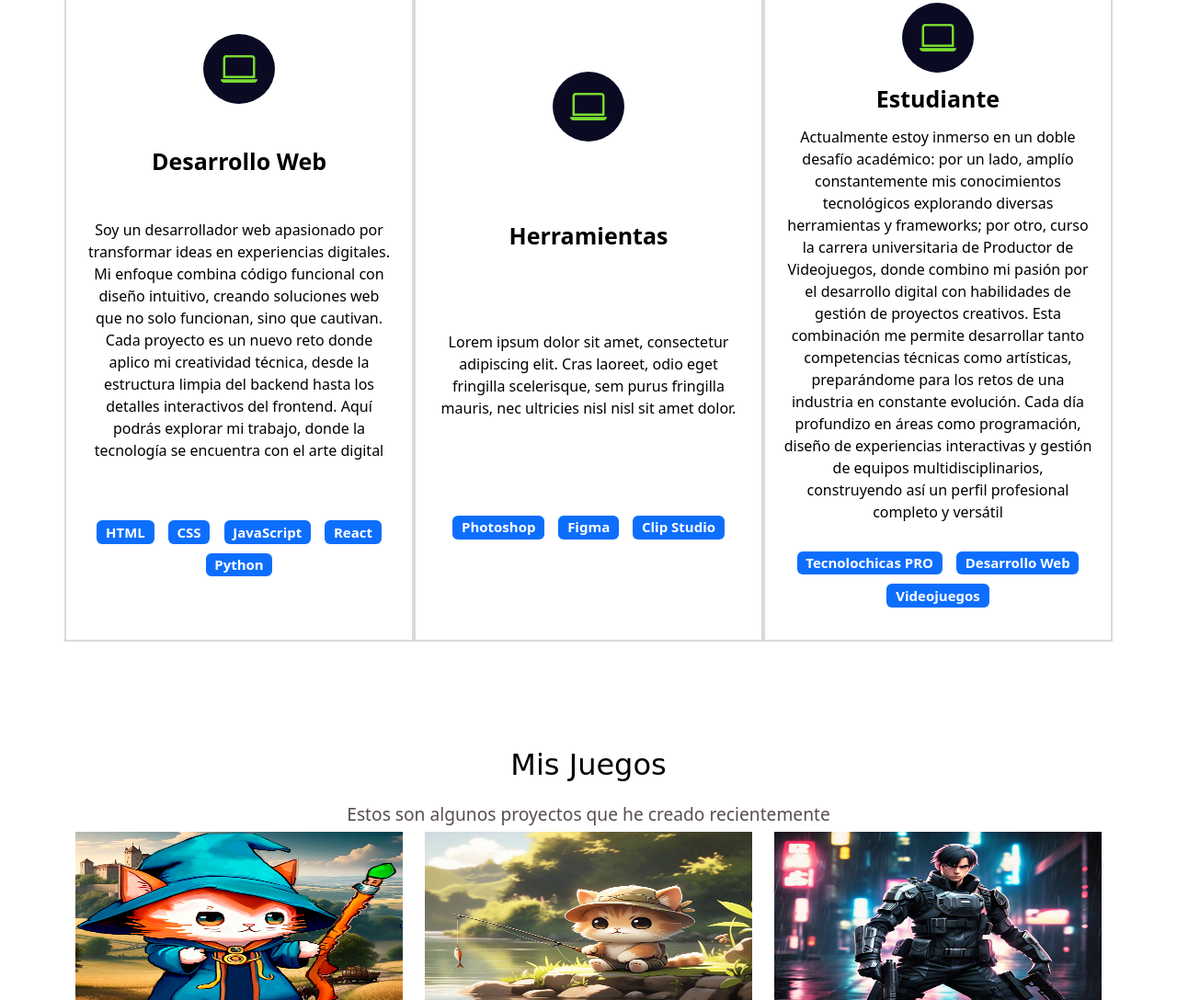
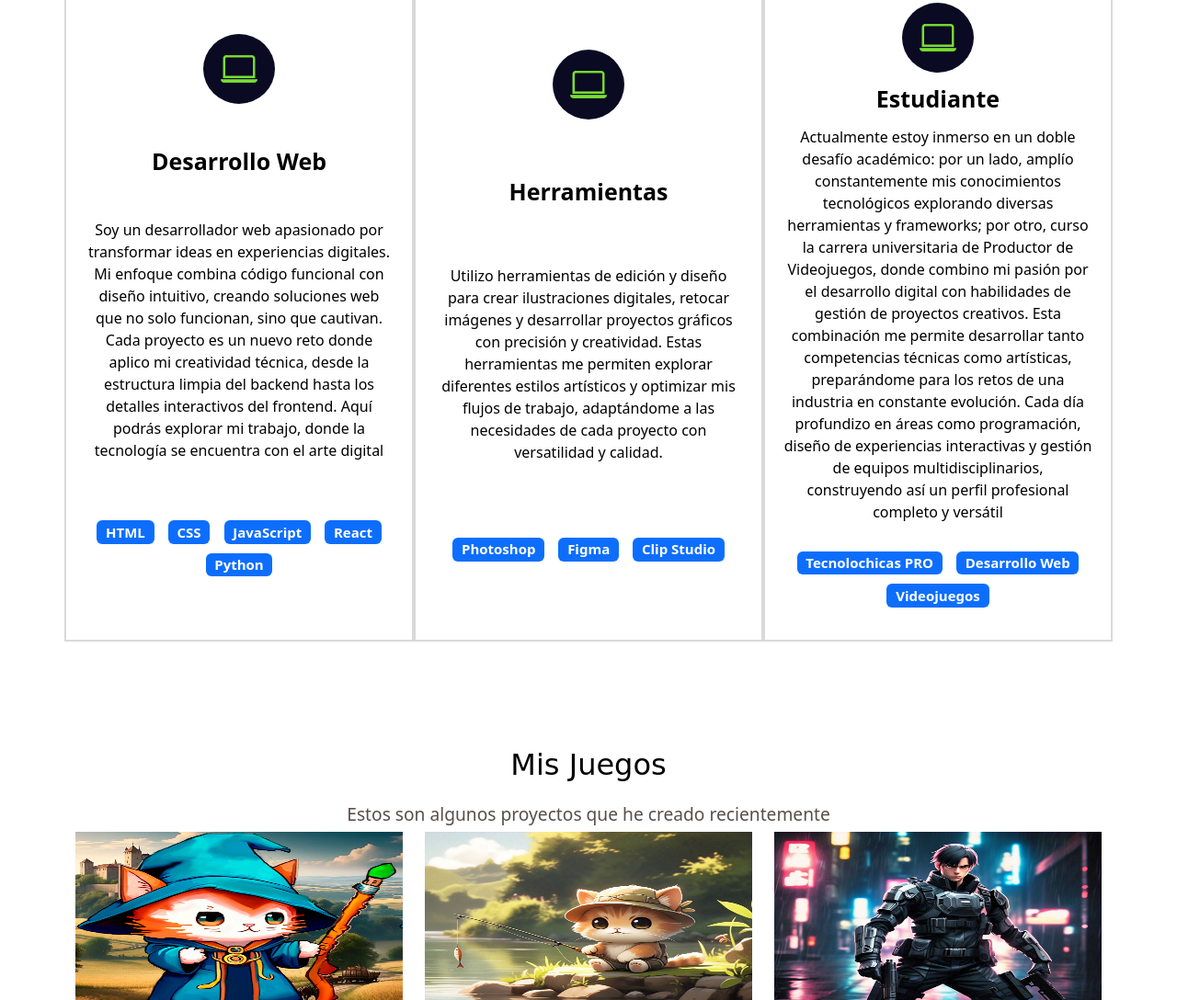
Before and after one commit to AlejoUviedo/Portafolio, a plain HTML site: page index.html in a window 1280 px wide. Shown: the part 1450-2538 px from the top of the page at 92% size. Drawn offline with nearby package versions, Linux system fonts and the light colour scheme; a web font is replaced by a local one.

Commit message:
Update index.html

```diff
--- a/index.html
+++ b/index.html
@@ -89,7 +89,7 @@
           <div class="columna col-12 col-md-4">
             <i class="bi bi-laptop"></i>
             <p class="experiencia-titulo">Herramientas</p>
-            <p>Lorem ipsum dolor sit amet, consectetur adipiscing elit. Cras laoreet, odio eget fringilla scelerisque, sem purus fringilla mauris, nec ultricies nisl nisl sit amet dolor. </p>
+            <p>Utilizo herramientas de edición y diseño para crear ilustraciones digitales, retocar imágenes y desarrollar proyectos gráficos con precisión y creatividad. Estas herramientas me permiten explorar diferentes estilos artísticos y optimizar mis flujos de trabajo, adaptándome a las necesidades de cada proyecto con versatilidad y calidad. </p>
             <div class="badges-contenedor">
               <span class="badge text-bg-primary">Photoshop</span>
               <span class="badge text-bg-primary">Figma</span>
```
